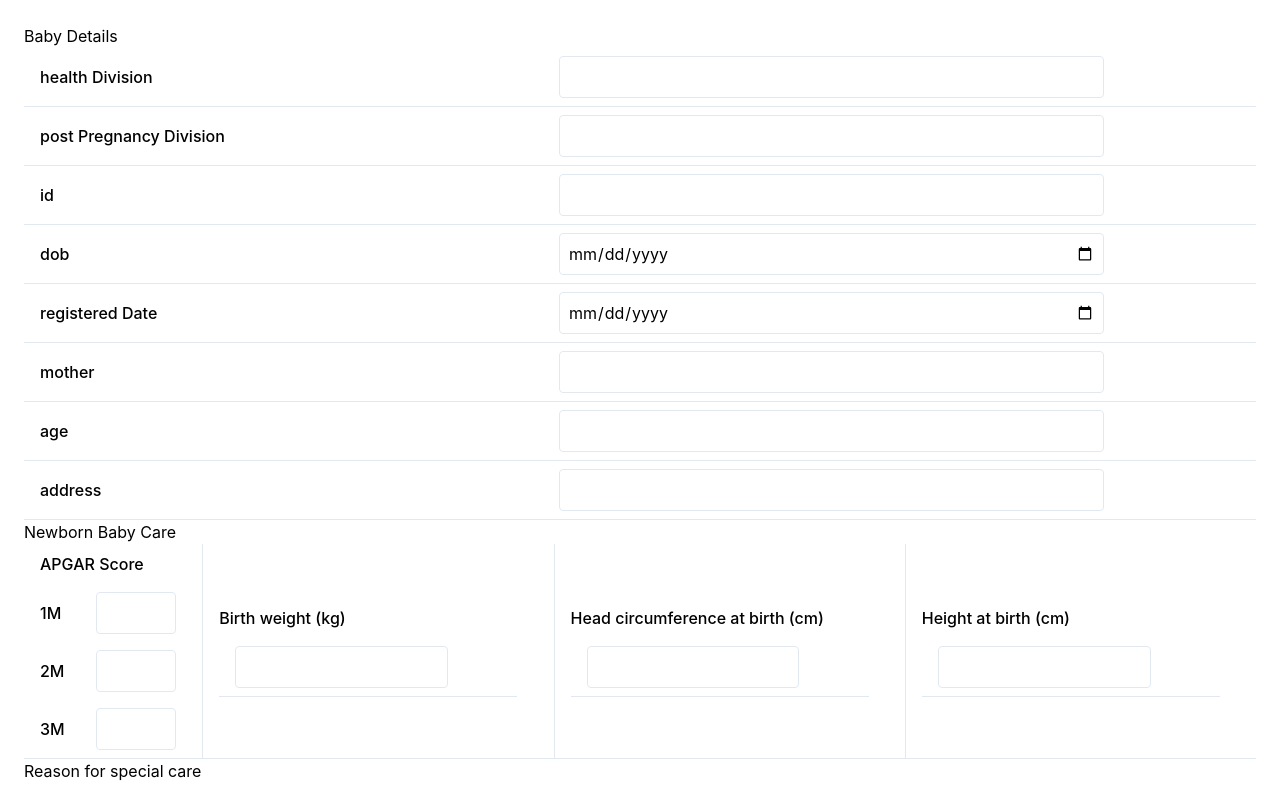
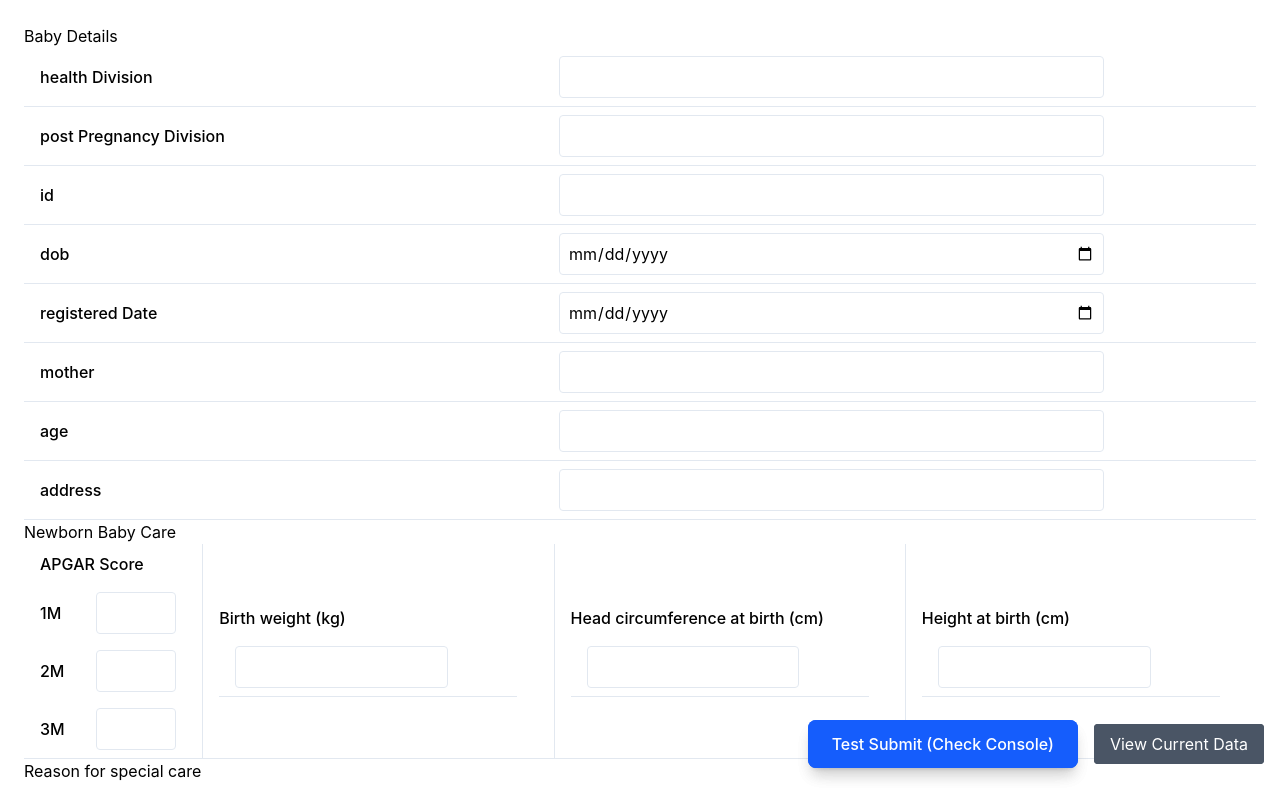
Before and after one commit to Methma-02/Health_Bridge, a React (Vite) app in the folder frontend/: page / in a window 1280 px wide. Shown: the top 788 px of the page. Built offline with nearby package versions, Linux system fonts and the light colour scheme.

Commit message:
input submit button

```diff
--- a/frontend/src/pages/WeightChart.jsx
+++ b/frontend/src/pages/WeightChart.jsx
@@ -1,12 +1,21 @@
 import { useState } from 'react';
 import { X } from 'lucide-react';
 import Other from './other';
+import FormSubmitHandler from '../components/submit';
 
 const WeightGainChart = () => {
   const [gender, setGender] = useState('boy');
   const [formData, setFormData] = useState({
     chartPoints: []
   });
+
+  const formattedData = {
+    type: 'weightGain',
+    data: {
+      gender,
+      measurements: formData.chartPoints
+    }
+  };
   const [mousePos, setMousePos] = useState({ x: 0, y: 0 });
   const [showCrosshair, setShowCrosshair] = useState(false);
   const [hoveredPoint, setHoveredPoint] = useState(null);
@@ -418,6 +427,7 @@ const WeightGainChart = () => {
       </div>
 
       <Other/>
+      <FormSubmitHandler formData={formattedData} />
     </div>
   );
 };
--- a/frontend/src/pages/babyDetails.jsx
+++ b/frontend/src/pages/babyDetails.jsx
@@ -1,4 +1,5 @@
 import React,{ useState } from "react";
+import FormSubmitHandler from "../components/submit";
 
 const BabyDetails = () => {
     const [formData, setFormData] = useState({
@@ -25,17 +26,17 @@ const BabyDetails = () => {
             vitaminK: '',
         }],
         specialNeeds: [{
-            premature: '',
-            underWeight: '',
-            neonatalComplications: '',
-            congenitalDiseases: '',
-            afterBirthDiseases: '',
-            powderMilk: '',
-            growthStunting: '',
-            feedingComplications: '',
-            parentalDeath: '',
-            parentalImmigration: '',
-            other: '',
+            premature: { checked: false, date: '' },
+            underWeight: { checked: false, date: '' },
+            neonatalComplications: { checked: false, date: '' },
+            congenitalDiseases: { checked: false, date: '' },
+            afterBirthDiseases: { checked: false, date: '' },
+            powderMilk: { checked: false, date: '' },
+            growthStunting: { checked: false, date: '' },
+            feedingComplications: { checked: false, date: '' },
+            parentalDeath: { checked: false, date: '' },
+            parentalImmigration: { checked: false, date: '' },
+            other: { checked: false, date: '' },
         }],
         healthDetails: [{
             skinColor: '',
@@ -52,6 +53,10 @@ const BabyDetails = () => {
         clinicDays: '',
     });
 
+    const formattedData = {
+        type: 'babyDetails',
+        data: formData
+      };
     const handleBirthDataChange = (index, field, value) => {
         setFormData(prev => ({
             ...prev,
@@ -78,7 +83,10 @@ const BabyDetails = () => {
             ...prev,
             specialNeeds: prev.specialNeeds.map((needs) => ({
                 ...needs,
-                [field]: !needs[field]  // Toggle boolean value
+                [field]: {
+                    ...needs[field],
+                    checked: !needs[field].checked
+                }
             }))
         }));
     };
@@ -88,7 +96,10 @@ const BabyDetails = () => {
             ...prev,
             specialNeeds: prev.specialNeeds.map((needs) => ({
                 ...needs,
-                [field]: value,  // Update the date value
+                [field]: {
+                    ...needs[field],
+                    date: value
+                }
             }))
         }));
     };
@@ -256,13 +267,21 @@ const BabyDetails = () => {
                         {Object.keys(formData.specialNeeds[0]).map((field) =>(
                             <tr key={field}>
                                 <td className="field-label">{field.replace(/([A-Z])/g, " $1").trim()}</td>
-
                                 <td>
-                                    <input type="checkbox" checked = {formData.specialNeeds[0][field]} onChange={() => handleSpecialNeedsCheckBoxChange(field)} className="checks"/>
+                                <input
+                                        type="checkbox"
+                                        checked={formData.specialNeeds[0][field].checked}
+                                        onChange={() => handleSpecialNeedsCheckBoxChange(field)}
+                                        className="checks"
+                                    />
                                 </td>
 
                                 <td>
-                                    <input type="date" value={formData.specialNeeds[0][field]} onChange={(e) => handleSpecialNeedsDateChange(field,e.target.value)}/>
+                                <input
+                                        type="date"
+                                        value={formData.specialNeeds[0][field].date}
+                                        onChange={(e) => handleSpecialNeedsDateChange(field, e.target.value)}
+                                    />
                                 </td>
 
                             </tr>
@@ -327,6 +346,7 @@ const BabyDetails = () => {
             </table>
 
             </div>
+            <FormSubmitHandler formData={formattedData} />
         </div>
 
 )};
```
